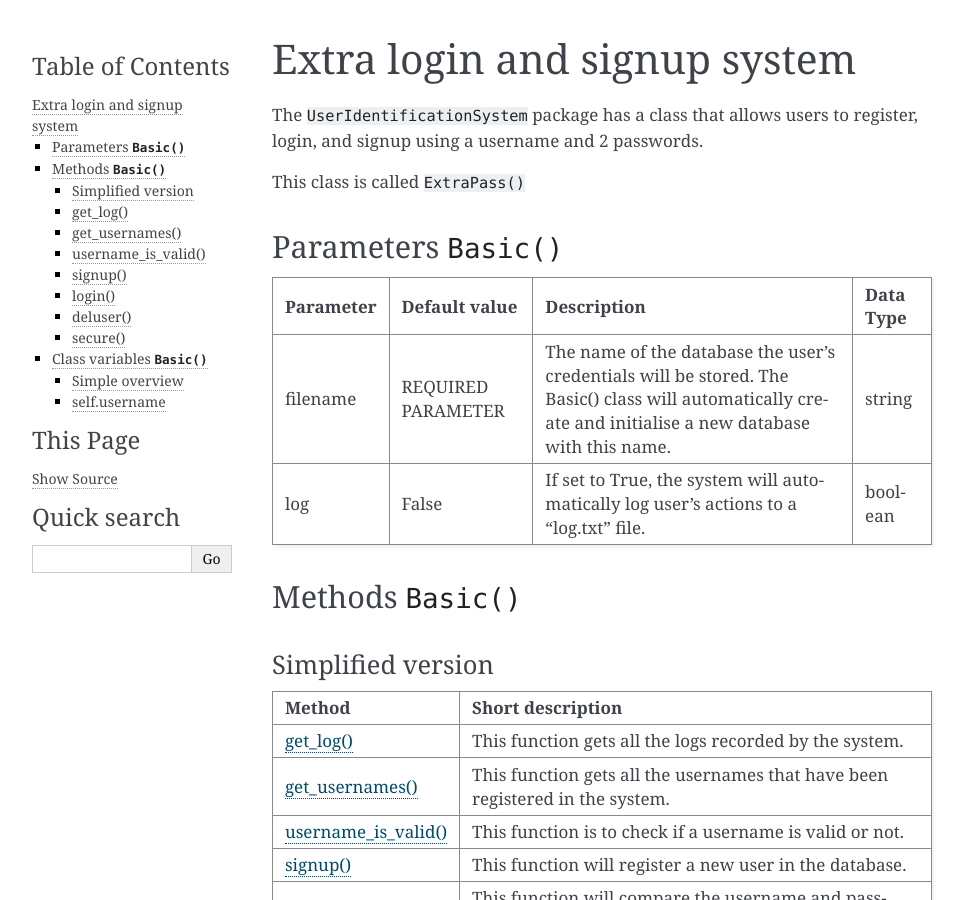
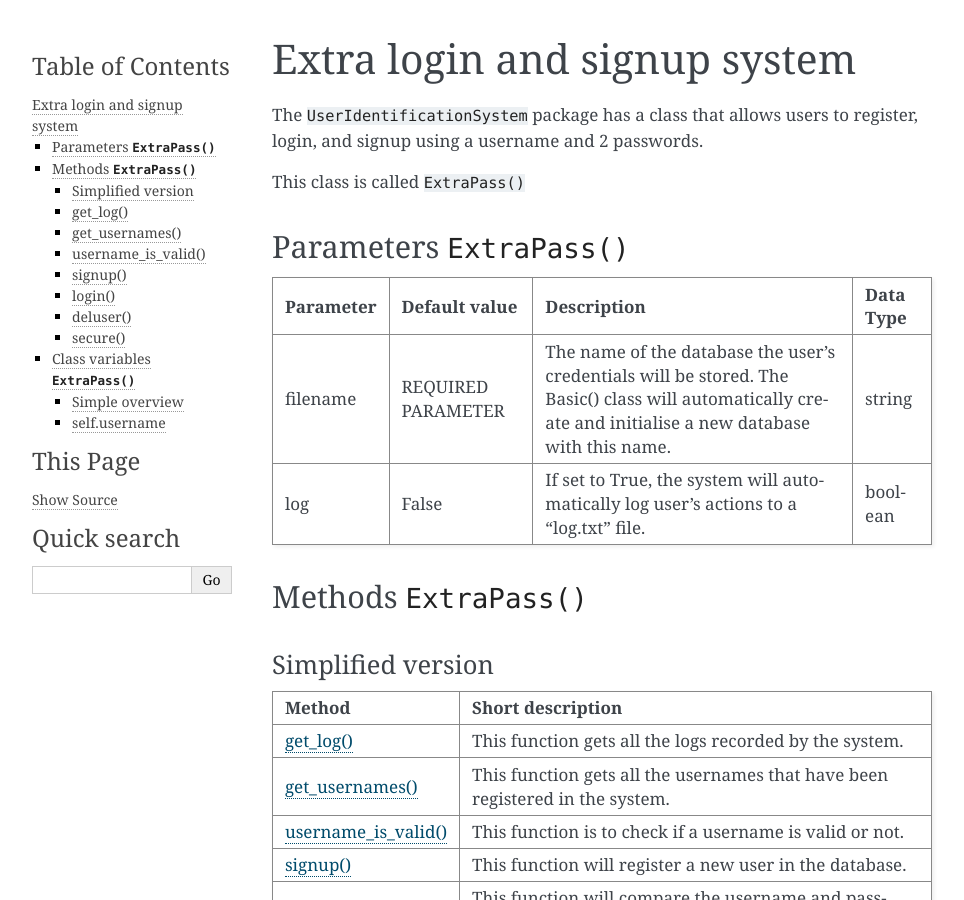
Before and after one commit to Ayaan-Imran/User-Indentifier-System, a Sphinx documentation site: the page built from docs/pages/extraPass/homepage.rst, in a window 1280 px wide and 900 px high. Shown: the whole window, without its empty margins (148-1112 px from the left). Built offline with Sphinx 7.4.7, drawn with Linux system fonts in a browser that asks for light colours.

Commit message:
Fixed false documentation

```diff
--- a/docs/pages/extraPass/homepage.rst
+++ b/docs/pages/extraPass/homepage.rst
@@ -5,7 +5,7 @@ to register, login, and signup using a username and 2 passwords.
 
 This class is called ``ExtraPass()``
 
-Parameters ``Basic()``
+Parameters ``ExtraPass()``
 ----------------------
 +------------+---------------------+------------------------------------------------------------------------------------------------------------------------------------------------------------+------------+
 | Parameter  | Default value       | Description                                                                                                                                                | Data Type  |
@@ -15,7 +15,7 @@ Parameters ``Basic()``
 | log        | False               | If set to True, the system will automatically log user's actions to a "log.txt" file.                                                                      | boolean    |
 +------------+---------------------+------------------------------------------------------------------------------------------------------------------------------------------------------------+------------+
 
-Methods ``Basic()``
+Methods ``ExtraPass()``
 -------------------
 Simplified version
 ******************
@@ -213,7 +213,7 @@ connection of the databse. If the databse is not closed, it stays open until it
    # ...can be called here.
    controller.secure()
 
-Class variables ``Basic()``
+Class variables ``ExtraPass()``
 ---------------------------
 Simple overview
 ***************
```
